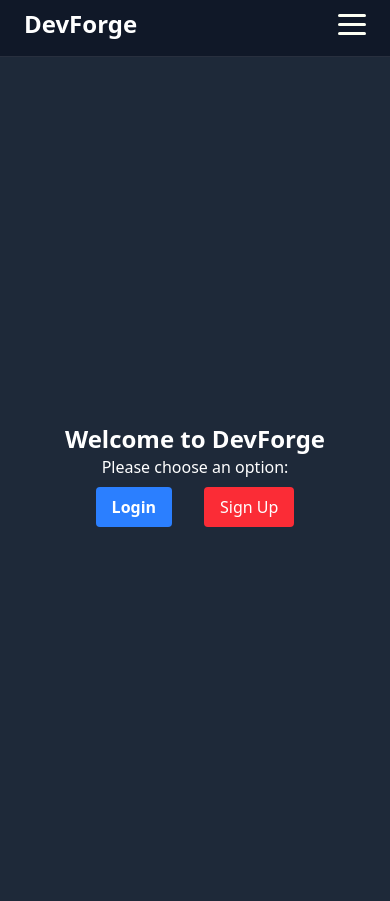
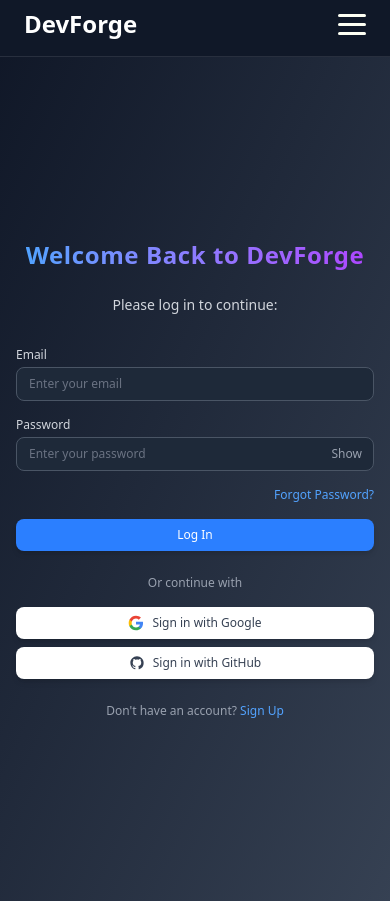
Before and after one commit to shivain2124/DevForge, a React (Vite) app: page /auth in a window 390 px wide. Built offline with nearby package versions, Linux system fonts and the light colour scheme.

Commit message:
Login Page UI with responsive design

```diff
--- a/src/Pages/AuthChoice.jsx
+++ b/src/Pages/AuthChoice.jsx
@@ -1,27 +1,130 @@
-import React from 'react'
-import { useNavigate } from 'react-router-dom'
+ import React from 'react';
+import { useNavigate } from 'react-router-dom';
 
-const AuthChoice = () => {
-    const navigate=useNavigate();
+const LoginPage = () => {
+  const navigate = useNavigate();
 
   return (
-    <div className='flex flex-col items-center justify-center h-screen text-white bg-gray-800'>
-       <h2 className='text-2xl font-semibold'>Welcome to DevForge</h2>
-       <p>Please choose an option:</p>
-       <div className='flex gap-4'>
+    <div className="flex flex-col items-center justify-center min-h-screen text-gray-100 bg-gradient-to-br from-gray-900 to-gray-700">
+      {/* Header */}
+      <h2 className="text-2xl sm:text-3xl lg:text-4xl font-bold tracking-wide text-transparent bg-clip-text bg-gradient-to-r from-blue-400 to-purple-500 mb-6 text-center">
+        Welcome Back to DevForge
+      </h2>
+      <p className="mb-8 text-sm sm:text-lg text-gray-300 text-center px-4">
+        Please log in to continue:
+      </p>
+
+      {/* Form */}
+      <form className="w-full max-w-md space-y-4 px-4 sm:px-0">
+        {/* Email Input */}
+        <div>
+          <label htmlFor="email" className="block text-xs sm:text-sm font-medium text-gray-300 mb-1">
+            Email
+          </label>
+          <input
+            type="email"
+            id="email"
+            placeholder="Enter your email"
+            className="w-full px-3 py-2 sm:px-4 sm:py-3 border border-gray-600 rounded-lg bg-gray-800 text-gray-100 placeholder-gray-500 focus:outline-none focus:ring-2 focus:ring-blue-500 focus:border-transparent transition-all duration-300 text-xs sm:text-base"
+          />
+        </div>
+
+        {/* Password Input */}
+        <div>
+          <label htmlFor="password" className="block text-xs sm:text-sm font-medium text-gray-300 mb-1">
+            Password
+          </label>
+          <div className="relative">
+            <input
+              type="password"
+              id="password"
+              placeholder="Enter your password"
+              className="w-full px-3 py-2 sm:px-4 sm:py-3 border border-gray-600 rounded-lg bg-gray-800 text-gray-100 placeholder-gray-500 focus:outline-none focus:ring-2 focus:ring-blue-500 focus:border-transparent transition-all duration-300 text-xs sm:text-base"
+            />
             <button
-                onClick={()=>navigate('/login')}
-                className='bg-blue-500 hover:bg-blue-700 text-white font-bold py-2 px-4 rounded m-2'>
-                    Login
+              type="button"
+              className="absolute inset-y-0 right-0 flex items-center px-3 sm:px-4 text-xs sm:text-sm font-medium text-gray-400 hover:text-blue-400 focus:outline-none"
+            >
+              Show
             </button>
-            <button
-              onClick={()=>navigate('/signup')}
-              className='bg-red-500 hover:bg-red-700 text-white fint-bold py-2 px-4 rounded m-2'>
-                Sign Up
-            </button>
-       </div>
+          </div>
+        </div>
+
+        {/* Forgot Password Link */}
+        <div className="flex justify-end">
+          <a href="#" className="text-xs sm:text-sm text-blue-400 hover:underline">
+            Forgot Password?
+          </a>
+        </div>
+
+        {/* Submit Button */}
+        <button
+          type="submit"
+          className="w-full px-4 py-2 sm:px-6 sm:py-3 text-xs sm:text-lg font-medium text-white bg-blue-500 rounded-lg shadow-md hover:bg-blue-600 focus:outline-none focus:ring-2 focus:ring-blue-400 focus:ring-offset-2 transition-all duration-300"
+        >
+          Log In
+        </button>
+      </form>
+
+      {/* Social Login Buttons */}
+      <div className="mt-6 w-full max-w-md space-y-4 px-4 sm:px-0">
+        <div className="flex items-center justify-center">
+          <span className="text-xs sm:text-sm text-gray-400">Or continue with</span>
+        </div>
+
+        {/* Google and GitHub Buttons */}
+        <div className="flex flex-col sm:flex-row gap-2 sm:gap-4">
+          {/* Google Button */}
+          <button
+            type="button"
+            className="w-full sm:w-auto flex items-center justify-center px-3 py-2 sm:px-6 sm:py-3 text-xs sm:text-sm font-medium text-gray-700 bg-white rounded-lg shadow-md hover:bg-gray-100 focus:outline-none focus:ring-2 focus:ring-blue-400 focus:ring-offset-2 transition-all duration-300"
+          >
+            <svg
+              className="w-4 h-4 sm:w-5 sm:h-5 mr-2"
+              viewBox="0 0 24 24"
+              xmlns="http://www.w3.org/2000/svg"
+            >
+              <path d="M22.56 12.25c0-.78-.07-1.53-.2-2.25H12v4.26h5.92c-.26 1.37-1.04 2.53-2.21 3.31v2.77h3.57c2.08-1.92 3.28-4.74 3.28-8.09z" fill="#4285F4"></path>
+              <path d="M12 23c2.97 0 5.46-.98 7.28-2.66l-3.57-2.77c-.98.66-2.23 1.06-3.71 1.06-2.86 0-5.29-1.93-6.16-4.53H2.18v2.84C3.99 20.53 7.7 23 12 23z" fill="#34A853"></path>
+              <path d="M5.84 14.09c-.22-.66-.35-1.36-.35-2.09s.13-1.43.35-2.09V7.07H2.18C1.43 8.55 1 10.22 1 12s.43 3.45 1.18 4.93l2.85-2.22.81-.62z" fill="#FBBC05"></path>
+              <path d="M12 5.38c1.62 0 3.06.56 4.21 1.64l3.15-3.15C17.45 2.09 14.97 1 12 1 7.7 1 3.99 3.47 2.18 7.07l3.66 2.84c.87-2.6 3.3-4.53 6.16-4.53z" fill="#EA4335"></path>
+              <path d="M1 1h22v22H1z" fill="none"></path>
+            </svg>
+            Sign in with Google
+          </button>
+
+          {/* GitHub Button */}
+          <button
+            type="button"
+            className="w-full sm:w-auto flex items-center justify-center px-3 py-2 sm:px-6 sm:py-3 text-xs sm:text-sm font-medium text-gray-700 bg-white rounded-lg shadow-md hover:bg-gray-100 focus:outline-none focus:ring-2 focus:ring-blue-400 focus:ring-offset-2 transition-all duration-300"
+          >
+            <svg
+              className="w-4 h-4 sm:w-5 sm:h-5 mr-2"
+              xmlns="http://www.w3.org/2000/svg"
+              viewBox="0 0 24 24"
+              fill="currentColor"
+            >
+              <path d="M12 2C6.477 2 2 6.477 2 12c0 4.418 2.865 8.166 6.839 9.489.5.092.682-.217.682-.483 0-.237-.008-.868-.013-1.703-2.782.605-3.369-1.343-3.369-1.343-.454-1.158-1.11-1.466-1.11-1.466-.908-.62.069-.608.069-.608 1.003.07 1.531 1.032 1.531 1.032.892 1.53 2.341 1.088 2.91.832.092-.647.35-1.088.636-1.338-2.22-.253-4.555-1.113-4.555-4.951 0-1.093.39-1.988 1.029-2.688-.103-.253-.446-1.272.098-2.65 0 0 .84-.27 2.75 1.026A9.564 9.564 0 0112 6.844c.85.004 1.705.115 2.504.337 1.909-1.296 2.747-1.027 2.747-1.027.546 1.379.202 2.398.1 2.651.64.713 1.028 1.595 1.028 2.688 0 3.848-2.339 4.695-4.566 4.943.359.31.678.921.678 1.856 0 1.338-.012 2.419-.012 2.747 0 .268.18.58.688.482A10.019 10.019 0 0022 12c0-5.523-4.477-10-10-10z" />
+            </svg>
+            Sign in with GitHub
+          </button>
+        </div>
+      </div>
+
+      {/* Footer */}
+      <div className="mt-6 text-xs sm:text-sm text-gray-400 text-center px-4 sm:px-0">
+        <p>
+          Don't have an account?{' '}
+          <button
+            onClick={() => navigate('/signup')}
+            className="text-blue-400 hover:underline focus:outline-none"
+          >
+            Sign Up
+          </button>
+        </p>
+      </div>
     </div>
-  )
-}
+  );
+};
 
-export default AuthChoice
+export default LoginPage;
```
